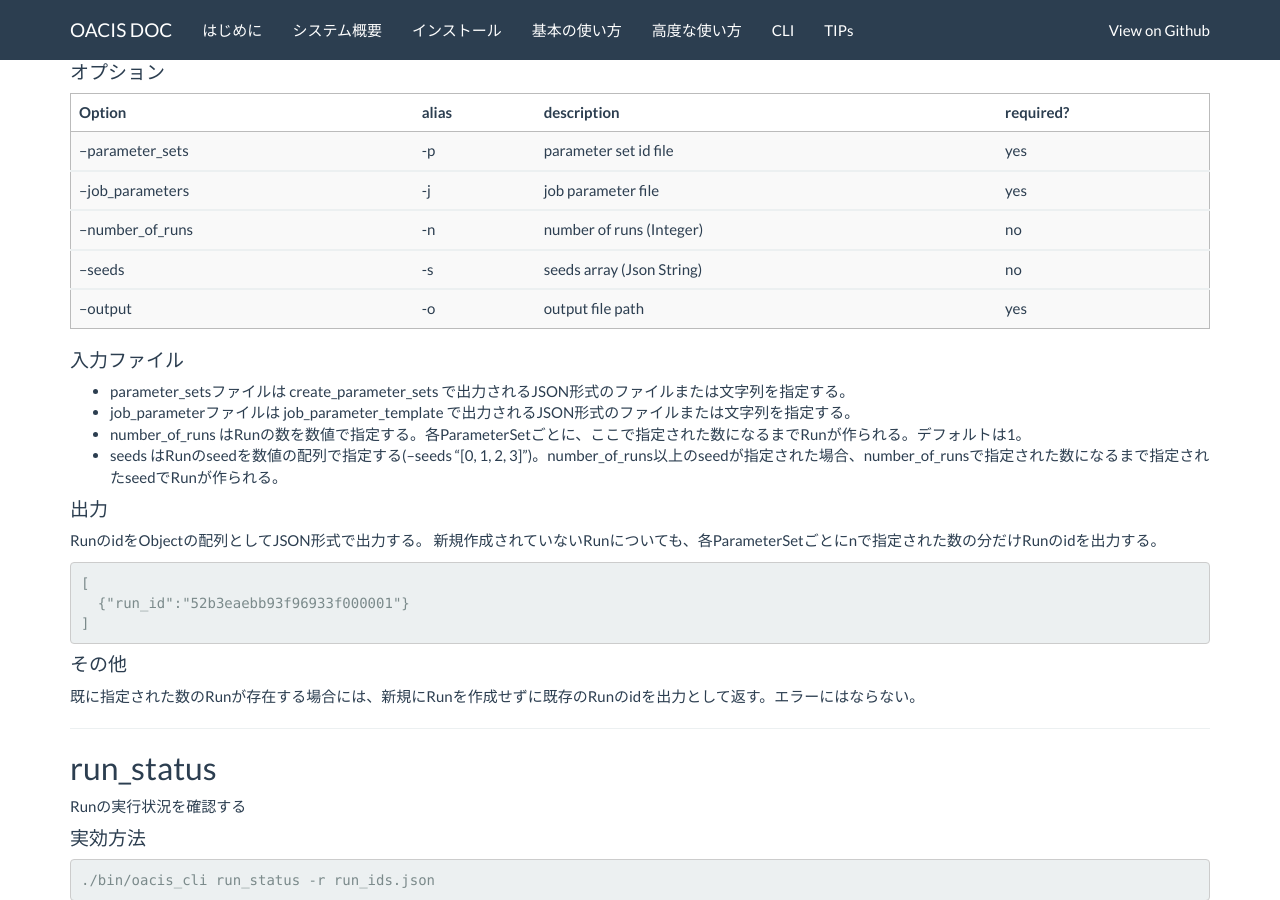
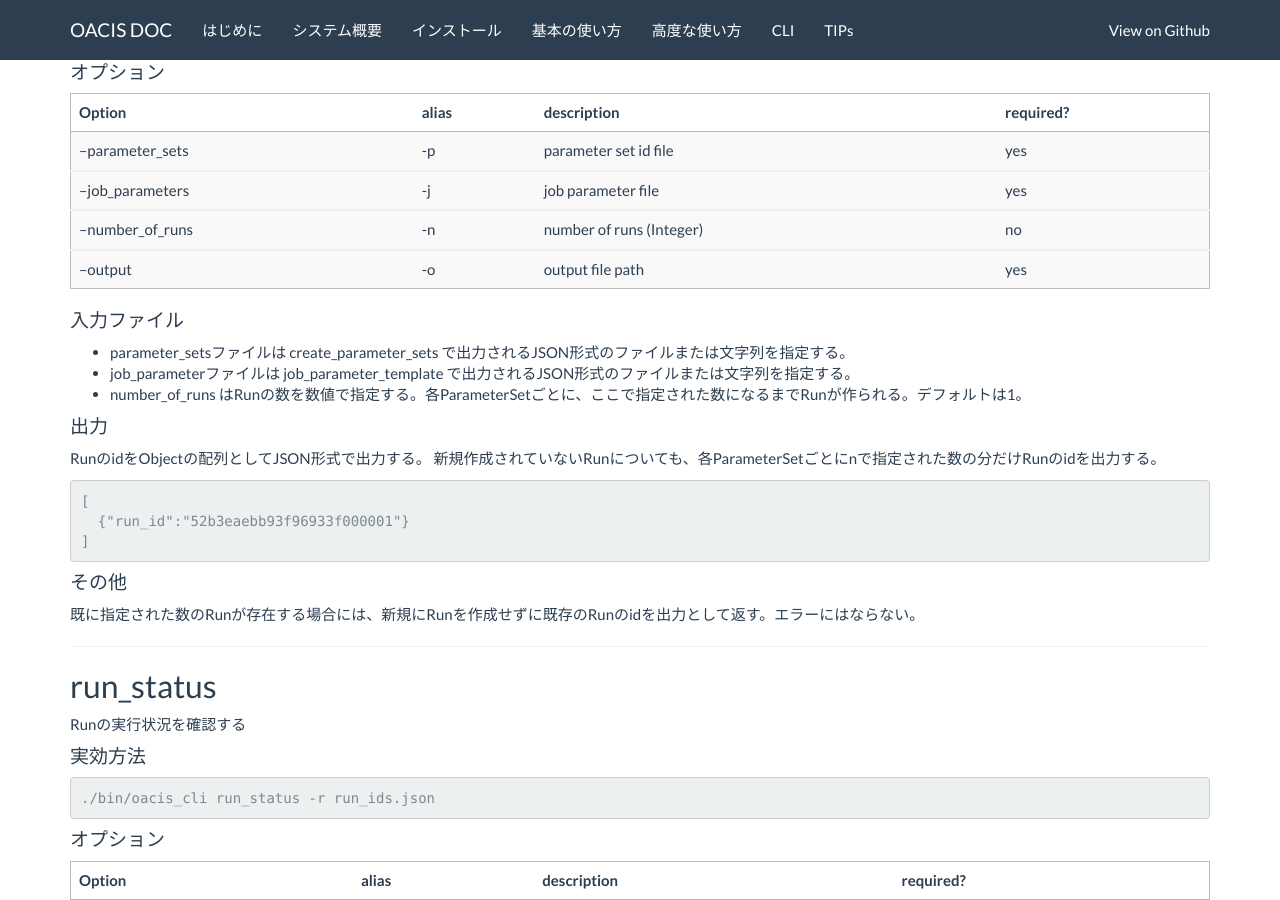
Before and after one commit to crest-cassia/oacis, a Jekyll site: the page built from ja/cli.md, in a window 1280 px wide and 900 px high, scrolled down 5545 px. Built offline with Jekyll 4.4.1, drawn with Linux system fonts in a browser that asks for light colours; nearby versions of some CDN libraries.

Commit message:
remove seeds option from create_runs CLI

```diff
--- a/ja/cli.md
+++ b/ja/cli.md
@@ -342,8 +342,6 @@ Runを新規作成する
 |----------------|--------|--------------------------------|-----------|
 |--number_of_runs|-n      |number of runs (Integer)        |no         |
 |----------------|--------|--------------------------------|-----------|
-|--seeds         |-s      |seeds array (Json String)       |no         |
-|----------------|--------|--------------------------------|-----------|
 |--output        |-o      |output file path                |yes        |
 |----------------|--------|--------------------------------|-----------|
 
@@ -352,7 +350,6 @@ Runを新規作成する
 - parameter_setsファイルは create_parameter_sets で出力されるJSON形式のファイルまたは文字列を指定する。
 - job_parameterファイルは job_parameter_template で出力されるJSON形式のファイルまたは文字列を指定する。
 - number_of_runs はRunの数を数値で指定する。各ParameterSetごとに、ここで指定された数になるまでRunが作られる。デフォルトは1。
-- seeds はRunのseedを数値の配列で指定する(--seeds "[0, 1, 2, 3]")。number_of_runs以上のseedが指定された場合、number_of_runsで指定された数になるまで指定されたseedでRunが作られる。
 
 #### 出力
 
```
